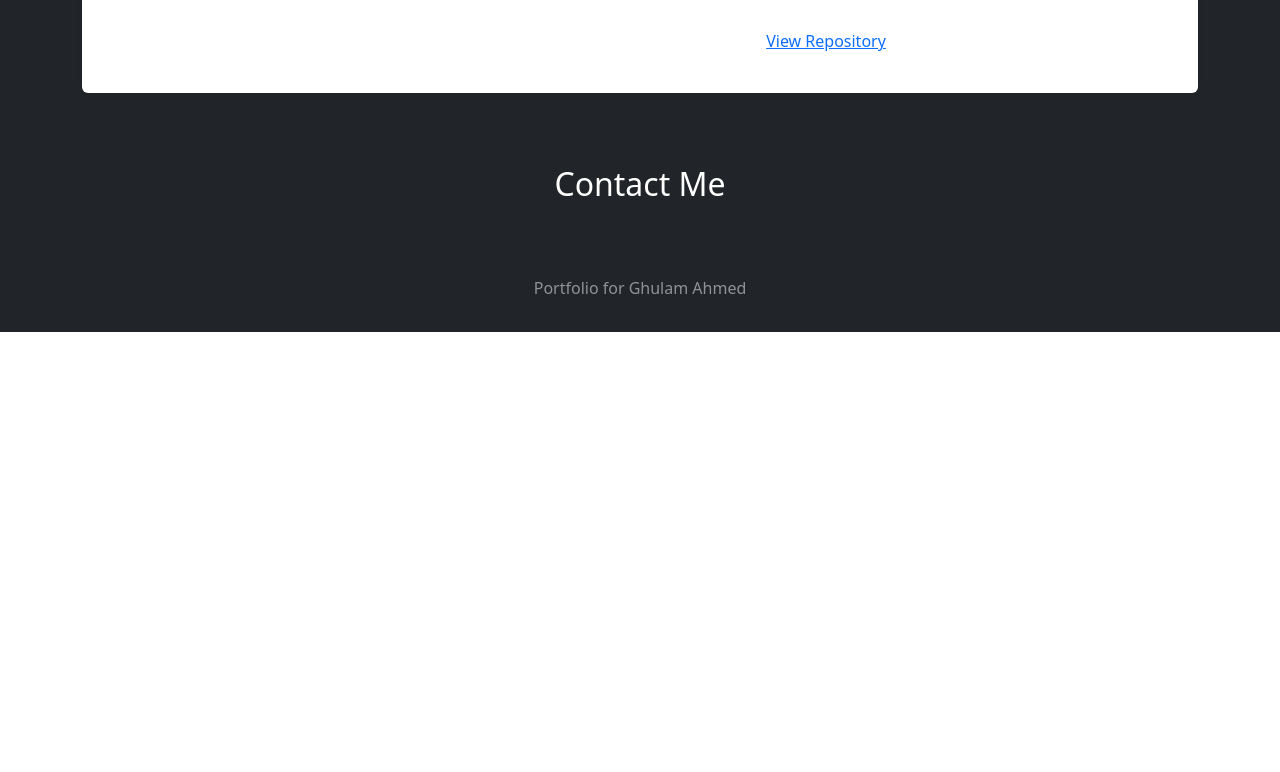
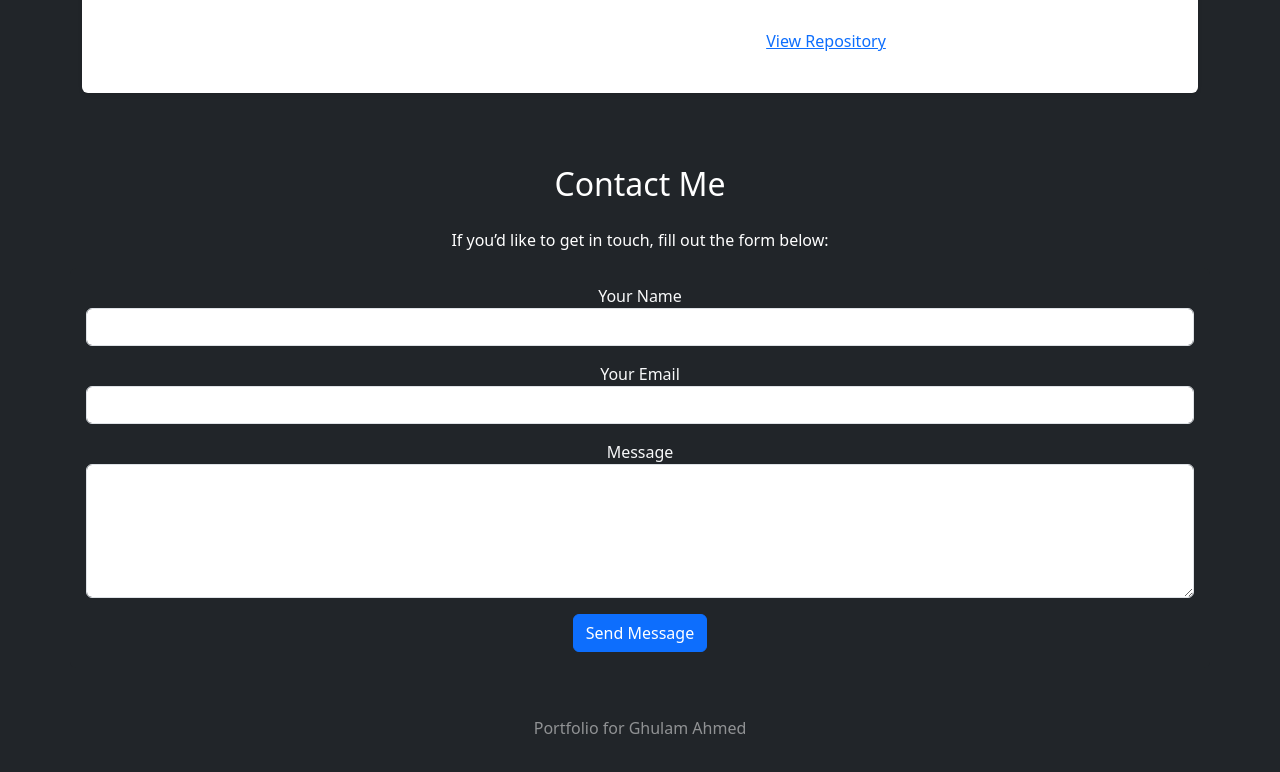
Before and after one commit to ghxlam/personal-website, a React (Create React App) app: page / in a window 1280 px wide. Shown: the part 3107-3879 px from the top of the page. Before the commit the page ends 3439 px from the top, so only its background shows below. Built offline with nearby package versions, Linux system fonts and the light colour scheme.

Commit message:
added contact form and emailJS functonality

```diff
--- a/package.json
+++ b/package.json
@@ -8,6 +8,7 @@
     "@testing-library/react": "^16.3.0",
     "@testing-library/user-event": "^13.5.0",
     "bootstrap": "^5.3.6",
+    "emailjs-com": "^3.2.0",
     "react": "^19.1.0",
     "react-dom": "^19.1.0",
     "react-scripts": "5.0.1",
--- /dev/null
+++ b/src/components/ContactForm.js
@@ -0,0 +1,75 @@
+import { useState } from "react";
+import emailjs from "emailjs-com";
+
+const ContactForm = () => {
+  const [formData, setFormData] = useState({
+    name: "",
+    email: "",
+    message: "",
+  });
+
+  const handleChange = (e) => {
+    setFormData({ ...formData, [e.target.name]: e.target.value });
+  };
+
+  const handleSubmit = (e) => {
+    e.preventDefault();
+    emailjs
+      .send(
+        process.env.REACT_APP_EMAILJS_SERVICE_ID,
+        process.env.REACT_APP_EMAILJS_TEMPLATE_ID,
+        formData,
+        process.env.REACT_APP_EMAILJS_PUBLIC_KEY
+      )
+      .then(() => {
+        alert("Message sent successfully!");
+      })
+      .catch((err) => {
+        console.error(err);
+        alert("Failed to send message. Please try again later.");
+      });
+  };
+
+  return (
+    <form onSubmit={handleSubmit} className="p-3 bg-dark text-light rounded">
+      <div className="mb-3">
+        <label>Your Name</label>
+        <input
+          type="text"
+          name="name"
+          value={formData.name}
+          onChange={handleChange}
+          className="form-control"
+          required
+        />
+      </div>
+      <div className="mb-3">
+        <label>Your Email</label>
+        <input
+          type="email"
+          name="email"
+          value={formData.email}
+          onChange={handleChange}
+          className="form-control"
+          required
+        />
+      </div>
+      <div className="mb-3">
+        <label>Message</label>
+        <textarea
+          name="message"
+          value={formData.message}
+          onChange={handleChange}
+          className="form-control"
+          rows="5"
+          required
+        ></textarea>
+      </div>
+      <button type="submit" className="btn btn-primary">
+        Send Message
+      </button>
+    </form>
+  );
+};
+
+export default ContactForm;
--- a/src/components/Hero.js
+++ b/src/components/Hero.js
@@ -8,6 +8,7 @@ import liveLawyerPic from "../assets/liveLawyerLogo.png";
 import ecommercePic from "../assets/ecommerceLogo.png";
 import Card from "./Card";
 import Section from "./Section";
+import ContactForm from "./ContactForm";
 
 const Hero = () => (
   <main className="px-3 my-auto text-center">
@@ -131,7 +132,10 @@ const Hero = () => (
       />
     </Section>
 
-    <Section id="contact" title="Contact Me"></Section>
+    <Section id="contact" title="Contact Me">
+      <p>If you’d like to get in touch, fill out the form below:</p>
+      <ContactForm />
+    </Section>
   </main>
 );
 
```
Also changed, not shown: 2 other files (tests, documents, lock files or other folders).
